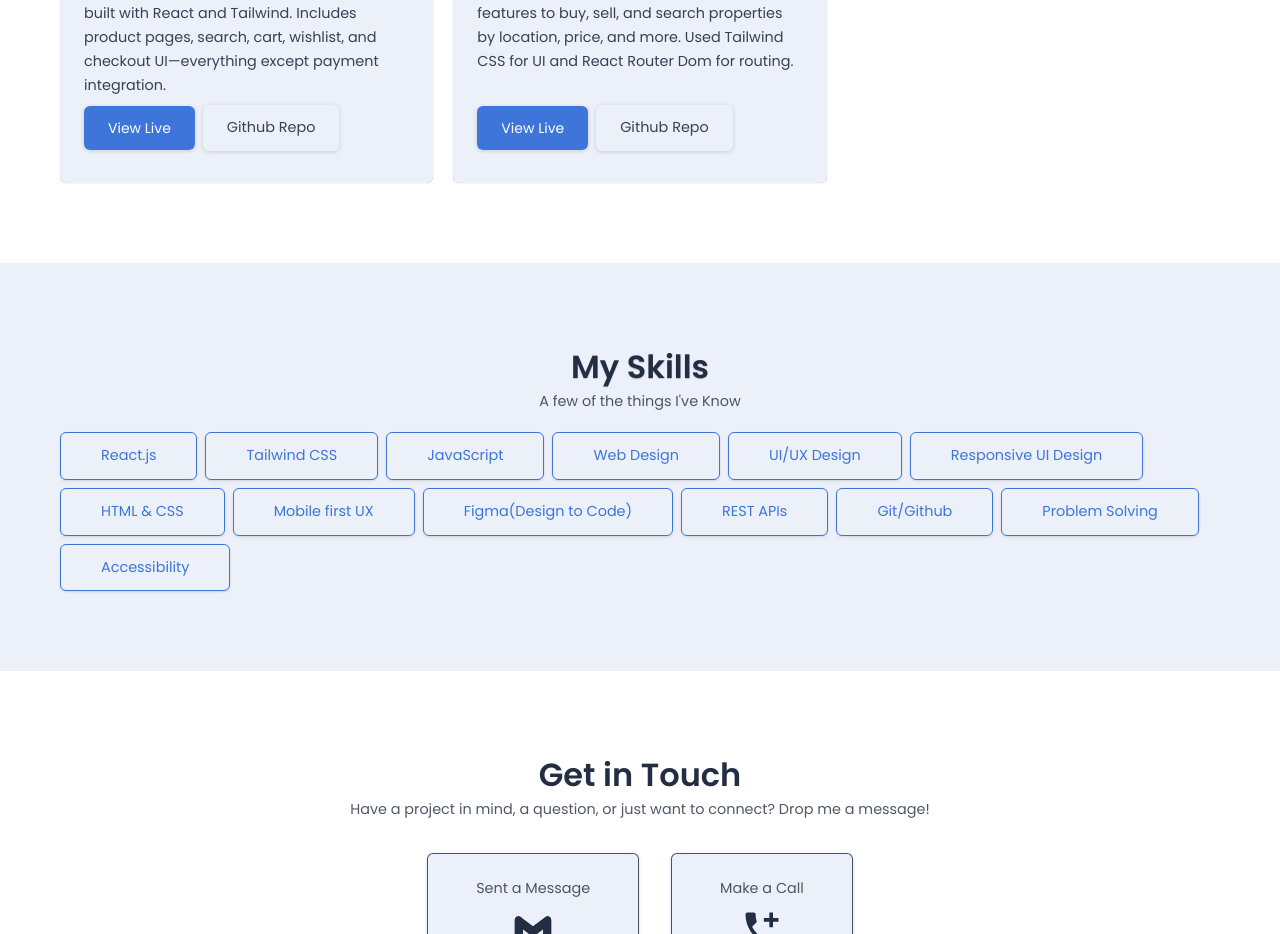
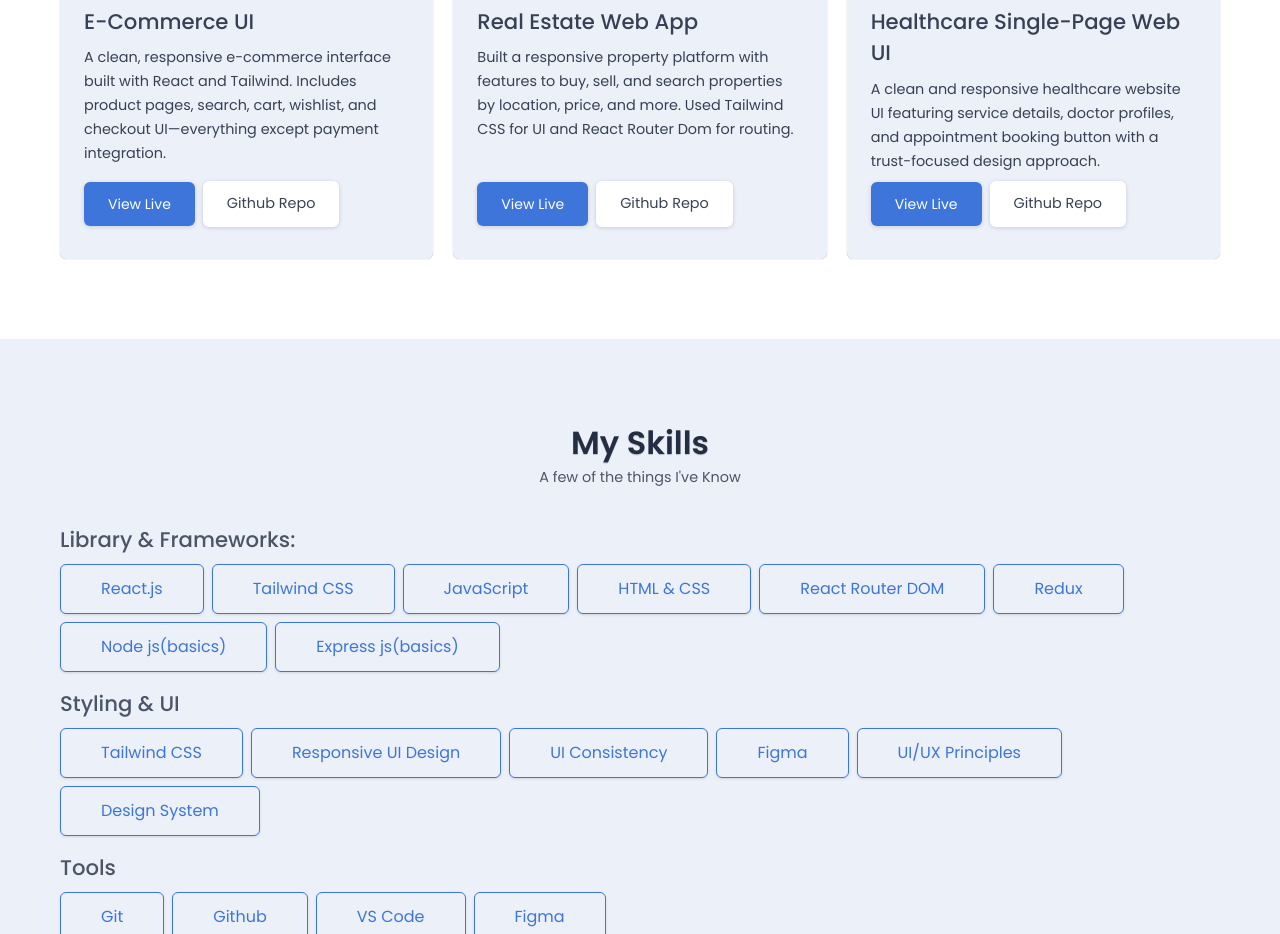
Before and after one commit to Md-Sohail-1/port-folio, a React (Vite) app: page / in a window 1280 px wide. Shown: the part 1738-2672 px from the top of the page. Built offline with nearby package versions, Linux system fonts and the light colour scheme.

Commit message:
add new project

```diff
--- a/src/Components/Header.jsx
+++ b/src/Components/Header.jsx
@@ -25,11 +25,11 @@ const Header = ({toggleFunc}) => {
   return (
     <nav className="h-16 top-0  mx-auto fixed z-50 w-full bg-primary text-secondary/90 dark:text-secondary/90 dark:bg-dark-primary dark:border-b dark:border-offblack/60 md:px-15 px-5" >
       <div className='h-16 max-w-7xl mx-auto flex items-center justify-between '>
-      <h3 className="relative z-50 text-white font-semibold uppercase" >MD Sohail</h3>
+      <h3 className="relative z-50 text-white font-semibold uppercase" >Portfolio</h3>
       <ul className="relative z-50 gap-4 hidden md:flex ">
         <li ><a aria-label="about me" href="#about"  className="text-shadow-xs px-2 py-2 rounded-md hover:text-white dark:hover:hover:text-white transition-all duration-100 ease-in leading-4 hover:underline-offset-6 hover:underline decoration-white dark:decoration-white" >About</a></li>
+        <li ><a aria-label="view projects " href="#projects" className="text-shadow-xs px-2 py-2 rounded-md hover:text-white dark:hover:hover:text-white transition-all duration-100 ease-in leading-4 hover:underline-offset-6 hover:underline decoration-white dark:decoration-white" >Projects</a></li>
         <li ><a aria-label="view skills" href="#skills" className="text-shadow-xs px-2 py-2 rounded-md hover:text-white dark:hover:hover:text-white transition-all duration-100 ease-in leading-4 hover:underline-offset-6 hover:underline decoration-white dark:decoration-white" >Skills</a></li>
-        <li ><a aria-label="view projects " href="#projects" className="text-shadow-xs px-2 py-2 rounded-md hover:text-white dark:hover:hover:text-white transition-all duration-100 ease-in leading-4 hover:underline-offset-6 hover:underline decoration-white dark:decoration-white" >Projects</a></li>
         <li ><a aria-label="get contact" href="#contact" className="text-shadow-xs px-2 py-2 rounded-md hover:text-white dark:hover:hover:text-white transition-all duration-100 ease-in leading-4 hover:underline-offset-6 hover:underline decoration-white dark:decoration-white" >Contact</a></li>
       </ul>
       <button aria-label="toggle theme" className="theme-toggler hidden md:flex text-2xl" onClick={()=>toggleTheme()} >{theme == 'light' ? <LiaCloudSunSolid /> : <LuSunMedium />}</button>
@@ -39,8 +39,8 @@ const Header = ({toggleFunc}) => {
       </div>
       <ul className={`${showNavigation ? 'translate-x-0' : ''} transition -translate-x-full absolute z-10 gap-4 md:hidden h-[calc(100vh - 64px)] w-full top-16 left-0 bg-white dark:bg-offblack text-black/80 dark:text-white/80 pt-4 px-4 flex flex-col py-8 border-b border-slate-300/50`}>
         <li ><a aria-label="about me" href="#about" className="text-shadow-xs px-2 py-2 rounded-md hover:text-primary/70 leading-4 underline-offset-6 hover:underline decoration-primary" >About</a></li>
+        <li ><a aria-label="view projects" href="#projects" className="text-shadow-xs px-2 py-2 rounded-md hover:text-primary/70 leading-4 underline-offset-6 hover:underline decoration-primary" >Projects</a></li>
         <li ><a aria-label="view skills " href="#skills" className="text-shadow-xs px-2 py-2 rounded-md hover:text-primary/70 leading-4 underline-offset-6 hover:underline decoration-primary" >Skills</a></li>
-        <li ><a aria-label="view projects" href="#projects" className="text-shadow-xs px-2 py-2 rounded-md hover:text-primary/70 leading-4 underline-offset-6 hover:underline decoration-primary" >Projects</a></li>
         <li ><a aria-label="get contact" href="#contact" className="text-shadow-xs px-2 py-2 rounded-md hover:text-primary/70 leading-4 underline-offset-6 hover:underline decoration-primary" >Contact</a></li>
       </ul>
       </div>
--- a/src/Components/LandingSection.jsx
+++ b/src/Components/LandingSection.jsx
@@ -7,7 +7,7 @@ const LandingSection = () => {
     <main className="relative pt-16 bg-white  text-offblack dark:text-secondary dark:bg-offblack w-full min-h-[calc(100vh-64px)] md:px-15  md:py-0 px-5 " >
       <div className='md:h-screen  max-w-7xl mx-auto  flex gap-12 md:gap-20 flex-col md:flex-row md:items-center md:justify-between pb-10 md:pb-0 '>
       <div className="flex flex-col gap-2 self start md:w-1/2" >
-        <h1 className="font-bold traking-widest leading-10 md:leading-16" >
+        <h1 className="font-bold traking-widest  md:leading-16" >
           I'm <ReactTyped className=" text-primary dark:text-blue-400 font-semibold"
            strings={typedStrings}
            typeSpeed={80}
--- a/src/Components/ProjectCard.jsx
+++ b/src/Components/ProjectCard.jsx
@@ -14,7 +14,7 @@ const ProjectCard = ({project}) => {
         <p className='product-para leading-6 h-full '>{project.description}</p>
         <div className='flex gap-2 items-center justify-start'>
           <a href={project.liveLink} aria-label="view website live" className="product-para px-6 py-2 md:py-3 bg-primary text-white dark:bg-dark-primary/90 dark:hover:bg-primary hover:bg-dark-primary drop-shadow-sm  rounded-md text-sm transition-all ease duration-100 " >View Live</a>
-          <a href={project.githubLink} aria-label="view github repo" className="product-para px-6 py-2 md:py-3 bg-secondary hover:bg-white/80 dark:bg-secondary dark:hover:bg-white drop-shadow-sm text-offblack/90 dark:text-offblack rounded-md transition-all ease duration-100" >Github Repo</a>
+          <a href={project.githubLink} aria-label="view github repo" className="product-para px-6 py-2 md:py-3 bg-white hover:bg-white/80 dark:bg-secondary dark:hover:bg-white drop-shadow-sm text-offblack/90 dark:text-offblack rounded-md transition-all ease duration-100" >Github Repo</a>
         </div>
       </div>
     </div>
--- a/src/Components/ProjectsSection.jsx
+++ b/src/Components/ProjectsSection.jsx
@@ -2,6 +2,7 @@ import React from 'react'
 import ProjectCard from './ProjectCard'
 import eComImage from "../assets/eCom.png"
 import RealEstateImg from "../assets/realEstate.png"
+import Healthcare from "../assets/healthcare.png"
 
 const ProjectsSection = () => {
   const projects = [
@@ -21,6 +22,14 @@ const ProjectsSection = () => {
       liveLink: "https://realestate-peach-seven.vercel.app",
       githubLink: "https://github.com/Md-Sohail-1/realestate",
     },
+    {
+      id: 3,
+      title: "Healthcare Single-Page Web UI",
+      description: "A clean and responsive healthcare website UI featuring service details, doctor profiles, and appointment booking button with a trust-focused design approach.",
+      image: Healthcare,
+      liveLink: "https://medical-healthcare-omega.vercel.app/",
+      githubLink: "https://github.com/Md-Sohail-1/Medical-Healthcare"
+    }
   ]
 
   return (
--- a/src/Components/SkillSection.jsx
+++ b/src/Components/SkillSection.jsx
@@ -2,21 +2,30 @@ import React from 'react'
 import SkillCard from './SkillCard'
 
 const SkillSection = () => {
-  const skills = [
+  const Tskills = [
     'React.js',
     'Tailwind CSS',
     'JavaScript',
-    'Web Design',
-    'UI/UX Design',
+    'HTML & CSS',
+    'React Router DOM',
+    'Redux',
+    'Node js(basics)',
+    'Express js(basics)',
+  ]
+  const Uiskills = [
+    'Tailwind CSS',
     'Responsive UI Design',
-    'HTML & CSS',
-    'Mobile first UX',
-    'Figma(Design to Code)',
-    'REST APIs',
-    'Git/Github',
-    'Problem Solving',
-    'Accessibility',
-    ]
+    'UI Consistency',
+    'Figma',
+    'UI/UX Principles',
+    'Design System',
+  ]
+  const Tools = [
+    'Git',
+    'Github',
+    'VS Code',
+    'Figma',
+  ]
 
   return (
     <div id="skills" className="py-20 w-full px-5 md:px-15 bg-secondary text-offblack/80 dark:bg-dark-secondary dark:text-secondary/60" >
@@ -24,9 +33,26 @@ const SkillSection = () => {
       <div className='max-w-7xl mx-auto'>
       <h2 className="text-shadow-xs text-offblack dark:text-white/90" >My Skills</h2>
       <p className="text-center text-md pb-5 product-para" >A few of the things I've Know</p>
+      <h3 className='pt-4 pb-2'>Library & Frameworks:</h3>
       <div className="flex flex-wrap gap-x-2 gap-y-2 " >
       {
-        skills.map((skill,index)=>(
+        Tskills.map((skill,index)=>(
+          <SkillCard skill={skill} key={index}/>
+        ))
+      }
+      </div>
+      <h3 className='py-4 pb-2'>Styling & UI</h3>
+      <div className="flex flex-wrap gap-x-2 gap-y-2 " >
+      {
+        Uiskills.map((skill,index)=>(
+          <SkillCard skill={skill} key={index}/>
+        ))
+      }
+      </div>
+      <h3 className='py-4 pb-2'>Tools</h3>
+      <div className="flex flex-wrap gap-x-2 gap-y-2 " >
+      {
+        Tools.map((skill,index)=>(
           <SkillCard skill={skill} key={index}/>
         ))
       }
--- a/src/index.css
+++ b/src/index.css
@@ -3,9 +3,7 @@
 
 *{
   scroll-behavior: smooth;
-  transition-property: background-color;
-  transition-timing-function: linear;
-  transition-duration: 200ms;
+
 }
 
 ::-webkit-scrollbar {
@@ -16,7 +14,7 @@
   cursor: pointer;
 }
 
-@theme {
+@theme{
   --color-white: hsl(216, 100%, 100%);
   --color-offblack: hsl(220, 30%, 20%);
   --color-primary: hsl(219, 68%, 55%);
@@ -30,19 +28,19 @@
 
 @layer base {
   h1{
-    font-size: clamp(1.75rem, 2.25rem, 4rem);
+    font-size: min(10vw, 3rem);
   }
   h2{
-    font-size: clamp(1.5rem, 2.5vw, 3rem);
+    font-size: min(6vw, 2rem);
     text-align: center;
     font-weight: 600;
   }
   h3{
-    font-size: clamp(1rem, 1.15rem, 2rem);
+    font-size: min(6vw, 1.325rem);
     font-weight: 500;
   }
   h4{
-    font-size: clamp(0.8rem, 0.9rem, 1.1rem);
+    font-size: min(4vw, 1rem);
   }
 }
 
@@ -52,10 +50,10 @@
     margin: 0 auto;
   }
   .landing-para{
-    font-size: clamp(0.8rem, 1rem, 2rem);
+    font-size: min(4vw, 1.1rem);
   }
   .product-para{
-    font-size: clamp(0.8rem, 0.9rem, 1.5rem);
+    font-size: min(5vw, 0.9rem);
   }
 }
 
```
Also changed, not shown: src/assets/healthcare.png (added).
